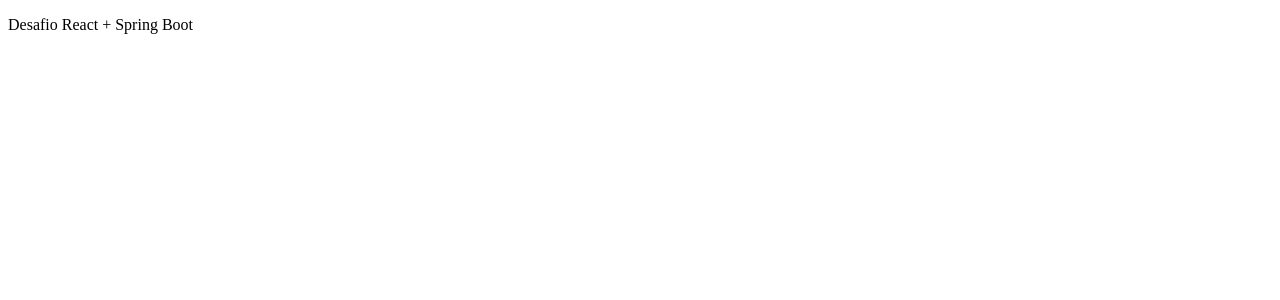
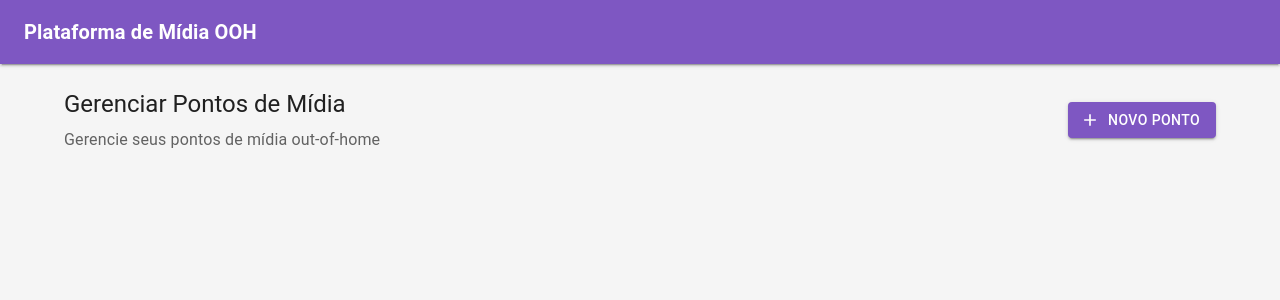
Before and after one commit to danilomoraesdev/desafio-rbooh, a React (Vite) app in the folder frontend/: page / in a window 1280 px wide. Shown: the top 300 px of the page. Built offline with nearby package versions, Linux system fonts and the light colour scheme.

Commit message:
feat(frontend): implementa layout principal, customização básica do tema.

```diff
--- a/frontend/src/App.tsx
+++ b/frontend/src/App.tsx
@@ -1,7 +1,64 @@
+import {
+  Box,
+  Button,
+  AppBar,
+  Toolbar,
+  Container,
+  Typography,
+  CssBaseline,
+  ThemeProvider,
+} from "@mui/material"
+import { theme } from "./theme"
+
+import { Add } from "@mui/icons-material"
+
 export function App() {
   return (
-    <div>
-      <p>Desafio React + Spring Boot</p>
-    </div>
+    <ThemeProvider theme={theme}>
+      <CssBaseline />
+      <Box
+        sx={{ display: "flex", flexDirection: "column", minHeight: "100vh" }}
+      >
+        <AppBar position="static" elevation={2}>
+          <Toolbar>
+            <Typography variant="h6" component="h1" sx={{ fontWeight: 600 }}>
+              Plataforma de Mídia OOH
+            </Typography>
+          </Toolbar>
+        </AppBar>
+
+        <Container maxWidth="lg" sx={{ mt: 3, flex: 1 }}>
+          <Box
+            sx={{
+              mb: 4,
+              display: "flex",
+              justifyContent: "space-between",
+              alignItems: { xs: "flex-start", sm: "center" },
+              flexDirection: { xs: "column", sm: "row" },
+              gap: 2,
+            }}
+          >
+            <Box>
+              <Typography variant="h5" component="h2" mb={1}>
+                Gerenciar Pontos de Mídia
+              </Typography>
+              <Typography variant="body1" color="text.secondary">
+                Gerencie seus pontos de mídia out-of-home
+              </Typography>
+            </Box>
+
+            <Button
+              variant="contained"
+              startIcon={<Add />}
+              sx={{
+                width: { xs: "100%", sm: "auto" },
+              }}
+            >
+              Novo Ponto
+            </Button>
+          </Box>
+        </Container>
+      </Box>
+    </ThemeProvider>
   )
 }
--- /dev/null
+++ b/frontend/src/theme/index.ts
@@ -0,0 +1,23 @@
+import { deepPurple, lightBlue } from "@mui/material/colors"
+import { createTheme } from "@mui/material/styles"
+
+export const theme = createTheme({
+  palette: {
+    primary: {
+      main: deepPurple[400],
+      light: deepPurple[300],
+      dark: deepPurple[600],
+      contrastText: "#ffffff",
+    },
+    secondary: {
+      main: lightBlue[400],
+      light: lightBlue[300],
+      dark: lightBlue[600],
+      contrastText: "#ffffff",
+    },
+    background: {
+      default: "#f5f5f5",
+      paper: "#ffffff",
+    },
+  },
+})
```
